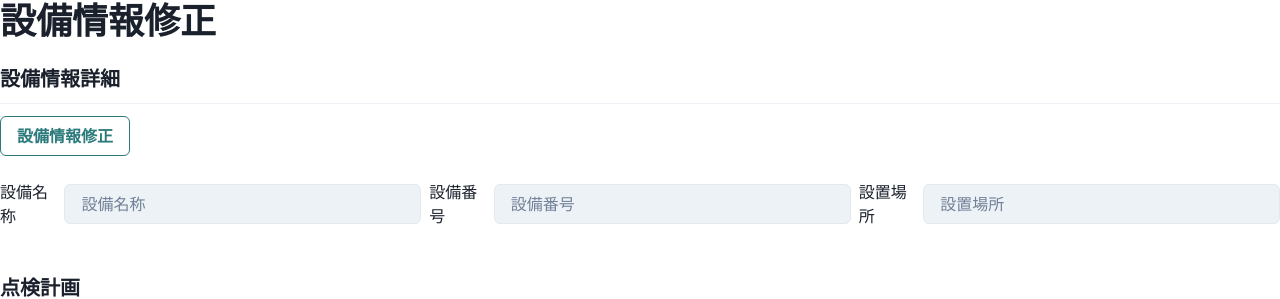
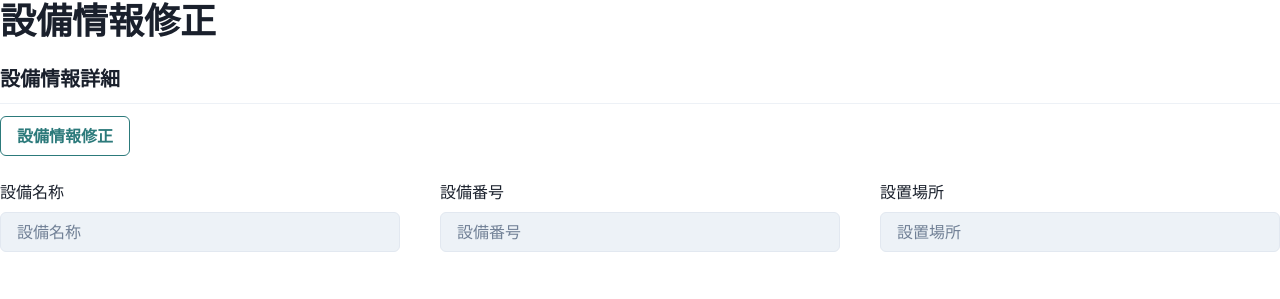
Before and after one commit to rinna-kawaguchi/Equipment-Management-API, a React (Create React App) app in the folder frontend/: page /update/1 in a window 1280 px wide. Shown: the top 299 px of the page. Built offline with nearby package versions, Linux system fonts and the light colour scheme; no server answers.

Commit message:
設備情報詳細表示の修正

```diff
--- a/frontend/src/components/UpdateEquipment.tsx
+++ b/frontend/src/components/UpdateEquipment.tsx
@@ -65,13 +65,25 @@ export const UpdateEquipment = () => {
       <UpdateEquipmentModal updateEquipment={updateEquipment} isOpen={updateEquiipmentModalOpen} onClose={closeUpdateEquipmentModal} />
       <br />
       <br />
-      <HStack>
-        <p>設備名称</p>
-        <Input value={updateEquipment?.name} width={"400px"} backgroundColor={"gray.100"} placeholder="設備名称" />
-        <p>設備番号</p>
-        <Input value={updateEquipment?.number} width={"400px"} backgroundColor={"gray.100"} placeholder="設備番号" />
-        <p>設置場所</p>
-        <Input value={updateEquipment?.location} width={"400px"} backgroundColor={"gray.100"} placeholder="設置場所" />
+      <HStack spacing={10}>
+        <Box>
+          <FormControl>
+            <FormLabel>設備名称</FormLabel>
+            <Input value={updateEquipment?.name} width={"400px"} backgroundColor={"gray.100"} placeholder="設備名称" />
+          </FormControl>
+        </Box>
+        <Box>
+          <FormControl>
+            <FormLabel>設備番号</FormLabel>
+            <Input value={updateEquipment?.number} width={"400px"} backgroundColor={"gray.100"} placeholder="設備番号" />
+          </FormControl>
+        </Box>
+        <Box>
+          <FormControl>
+            <FormLabel>設置場所</FormLabel>
+            <Input value={updateEquipment?.location} width={"400px"} backgroundColor={"gray.100"} placeholder="設置場所" />
+          </FormControl>
+        </Box>
       </HStack>
       <br />
       <br />
```
